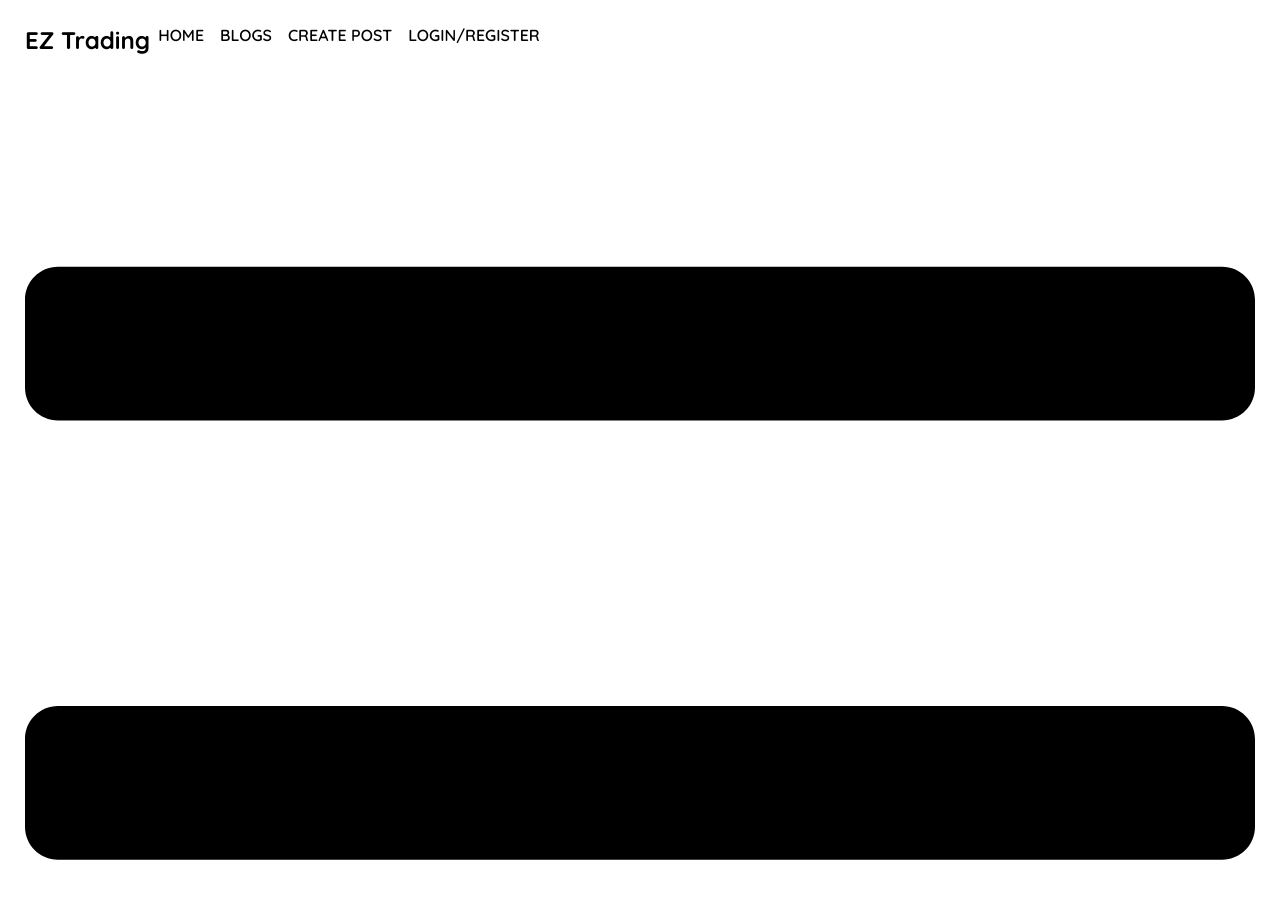
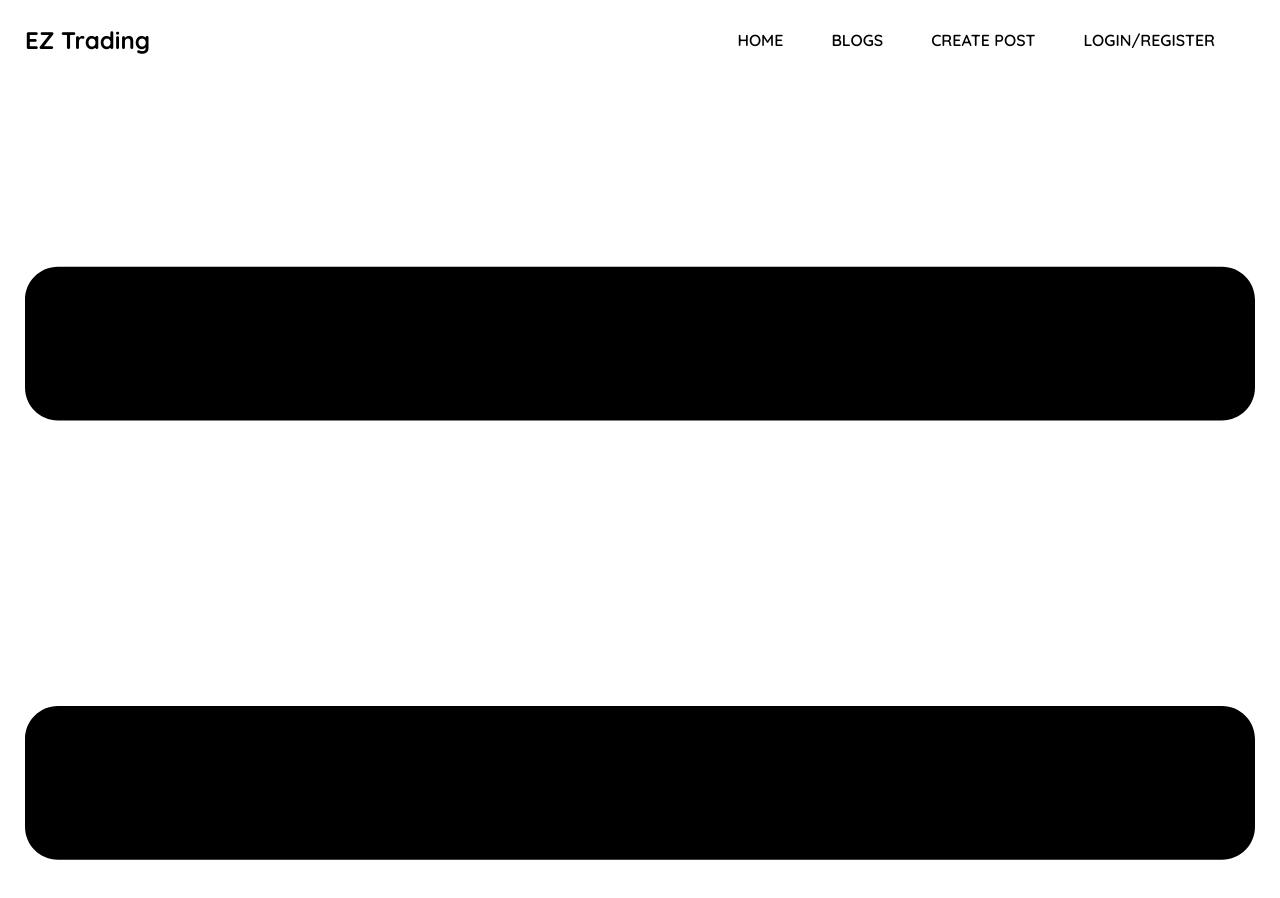
Before and after one commit to Ismaeltech/Trading-blog, a Vue app: page / in a window 1280 px wide. Shown: the top 898 px of the page. Built offline with nearby package versions, Linux system fonts and the light colour scheme; what vue2-editor would draw is missing.

Commit message:
Updated link styling

```diff
--- a/src/components/Navigation.vue
+++ b/src/components/Navigation.vue
@@ -13,7 +13,7 @@
               </ul>
           </div>
       </nav>
-      <menuIcon/>
+      <menuIcon class="menu-icon"/>
       <transition name="mobile-nav">
           <ul>
             <router-link class="link" to="#">Home</router-link>
@@ -68,6 +68,26 @@ header {
                 text-decoration: none;
             }
         }
+
+        .nav-links{
+            position: relative;
+            display: flex;
+            flex: 1;
+            align-items: center;
+            justify-content: flex-end;
+
+            ul {
+               margin-right: 32px;
+
+               .link {
+                   margin-right: 32px;
+               }
+
+               .link:last-child {
+                   margin-right: 0;
+               }
+            }
+        }
     }
 }
 
```
